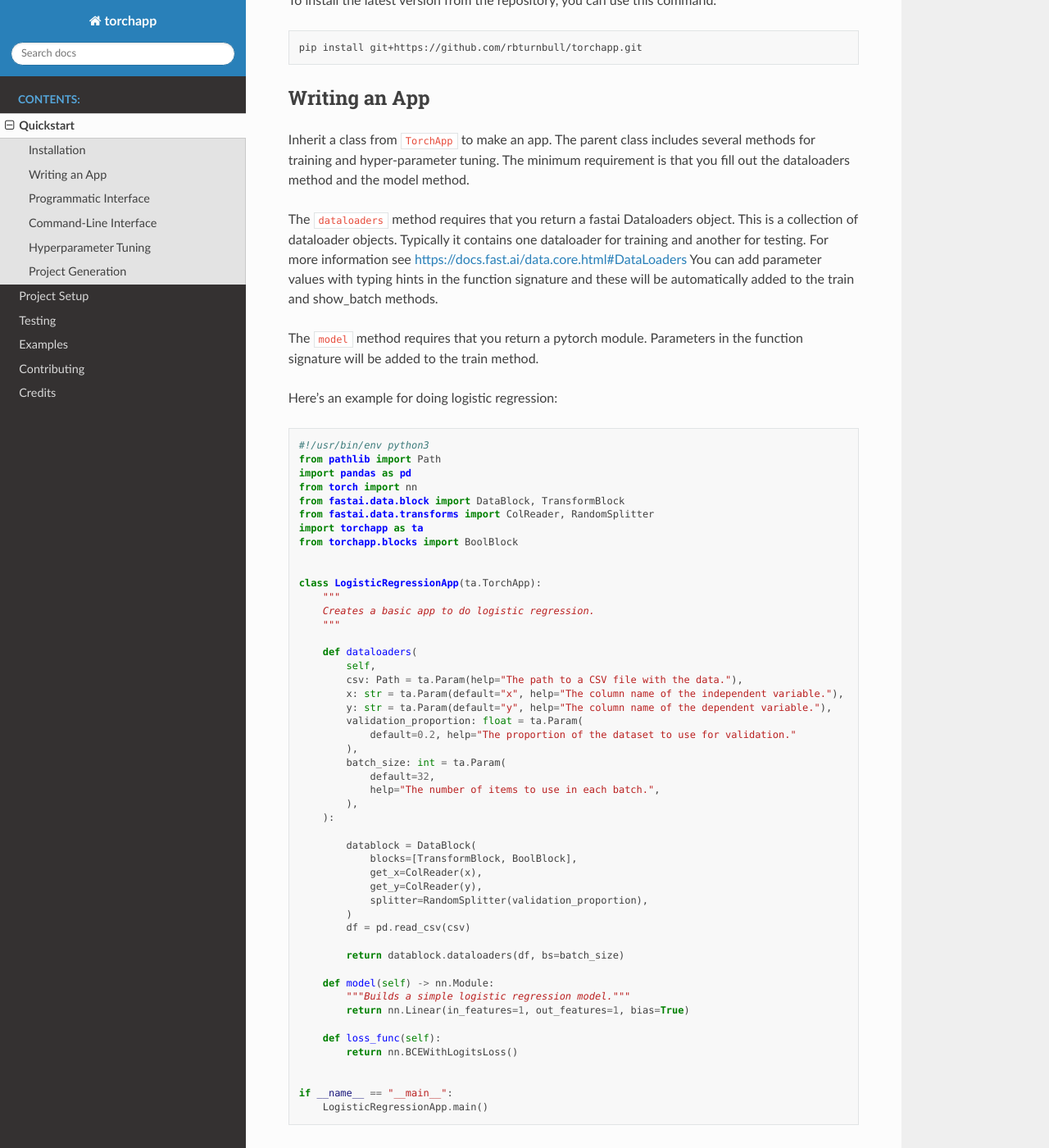
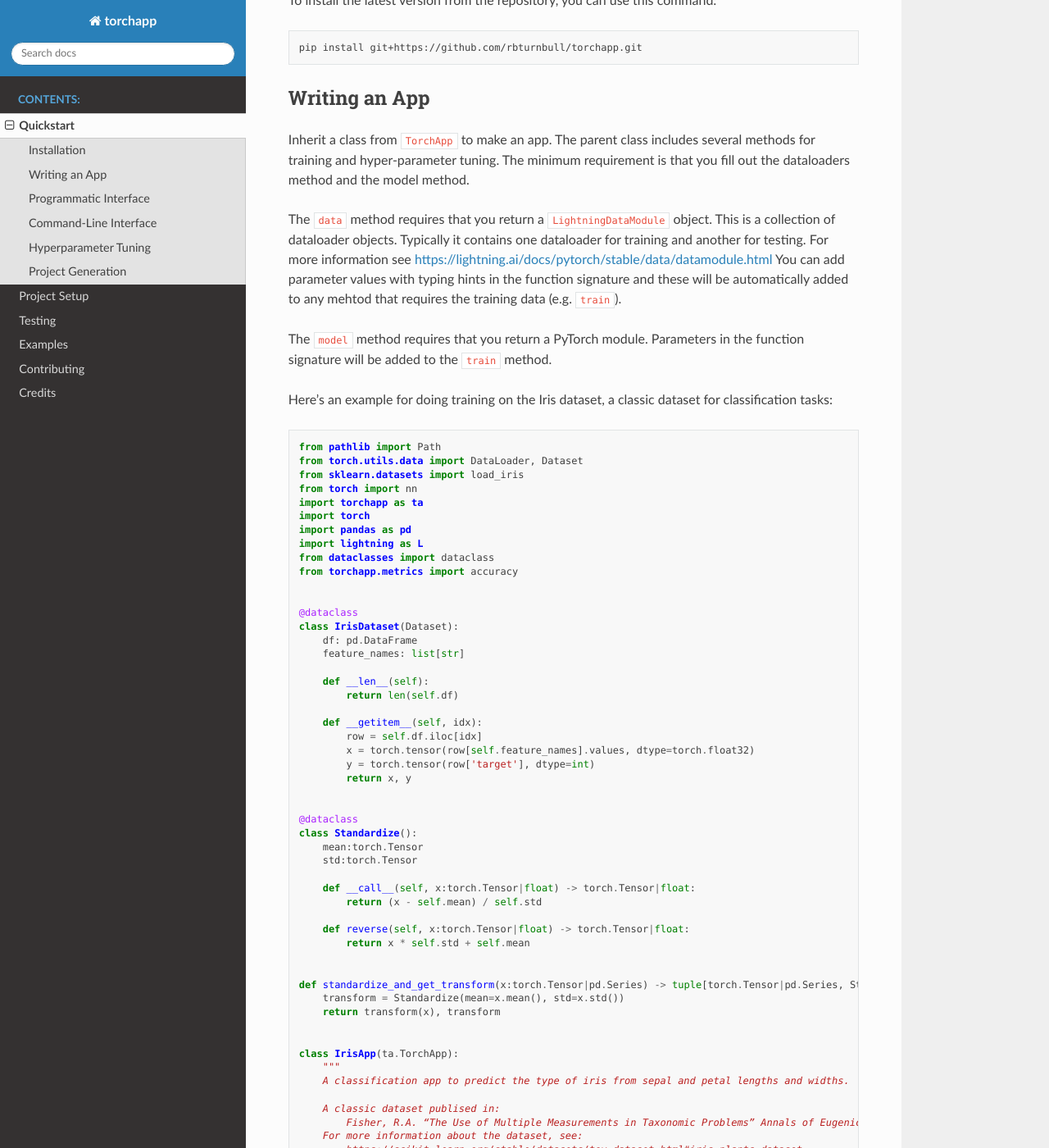
Before and after one commit to rbturnbull/torchapp, a Sphinx documentation site: the page built from docs/quickstart.rst, in a window 1280 px wide and 1400 px high, scrolled down 343 px. Shown: the whole window at 82% size. Built offline with Sphinx 7.4.7 and the Read the Docs theme 3.1.0, drawn with Linux system fonts in a browser that asks for light colours; pages that are not in the unit, such as notebooks, are missing from menus; some of the changed text lies outside the part shown.

Commit message:
:abc: updating readme

```diff
--- a/README.rst
+++ b/README.rst
@@ -57,65 +57,164 @@ Writing an App
 Inherit a class from :code:`TorchApp` to make an app. The parent class includes several methods for training and hyper-parameter tuning.
 The minimum requirement is that you fill out the dataloaders method and the model method.
 
-The :code:`dataloaders` method requires that you return a fastai Dataloaders object. This is a collection of dataloader objects.
-Typically it contains one dataloader for training and another for testing. For more information see https://docs.fast.ai/data.core.html#DataLoaders
-You can add parameter values with typing hints in the function signature and these will be automatically added to the train and show_batch methods.
+The :code:`data` method requires that you return a ``LightningDataModule`` object. This is a collection of dataloader objects.
+Typically it contains one dataloader for training and another for testing. For more information see https://lightning.ai/docs/pytorch/stable/data/datamodule.html
+You can add parameter values with typing hints in the function signature and these will be automatically added to any mehtod that requires the training data (e.g. ``train``).
 
-The :code:`model` method requires that you return a pytorch module. Parameters in the function signature will be added to the train method.
+The :code:`model` method requires that you return a PyTorch module. Parameters in the function signature will be added to the ``train`` method.
 
-Here's an example for doing logistic regression:
+Here's an example for doing training on the Iris dataset, a classic dataset for classification tasks:
 
 .. code-block:: Python
 
-    #!/usr/bin/env python3
     from pathlib import Path
+    from torch.utils.data import DataLoader, Dataset
+    from sklearn.datasets import load_iris
+    from torch import nn
+    import torchapp as ta
+    import torch
     import pandas as pd
-    from torch import nn
-    from fastai.data.block import DataBlock, TransformBlock
-    from fastai.data.transforms import ColReader, RandomSplitter
-    import torchapp as ta
-    from torchapp.blocks import BoolBlock
+    import lightning as L
+    from dataclasses import dataclass
+    from torchapp.metrics import accuracy
 
 
-    class LogisticRegressionApp(ta.TorchApp):
-        """
-        Creates a basic app to do logistic regression.
-        """
+    @dataclass
+    class IrisDataset(Dataset):
+        df: pd.DataFrame
+        feature_names: list[str]
 
-        def dataloaders(
-            self,
-            csv: Path = ta.Param(help="The path to a CSV file with the data."),
-            x: str = ta.Param(default="x", help="The column name of the independent variable."),
-            y: str = ta.Param(default="y", help="The column name of the dependent variable."),
-            validation_proportion: float = ta.Param(
-                default=0.2, help="The proportion of the dataset to use for validation."
-            ),
-            batch_size: int = ta.Param(
-                default=32,
-                help="The number of items to use in each batch.",
-            ),
-        ):
+        def __len__(self):
+            return len(self.df)
 
-            datablock = DataBlock(
-                blocks=[TransformBlock, BoolBlock],
-                get_x=ColReader(x),
-                get_y=ColReader(y),
-                splitter=RandomSplitter(validation_proportion),
-            )
-            df = pd.read_csv(csv)
-
-            return datablock.dataloaders(df, bs=batch_size)
-
-        def model(self) -> nn.Module:
-            """Builds a simple logistic regression model."""
-            return nn.Linear(in_features=1, out_features=1, bias=True)
-
-        def loss_func(self):
-            return nn.BCEWithLogitsLoss()
+        def __getitem__(self, idx):
+            row = self.df.iloc[idx]
+            x = torch.tensor(row[self.feature_names].values, dtype=torch.float32)
+            y = torch.tensor(row['target'], dtype=int)
+            return x, y
 
 
-    if __name__ == "__main__":
-        LogisticRegressionApp.main()
+    @dataclass
+    class Standardize():
+        mean:torch.Tensor
+        std:torch.Tensor
+
+        def __call__(self, x:torch.Tensor|float) -> torch.Tensor|float:
+            return (x - self.mean) / self.std
+
+        def reverse(self, x:torch.Tensor|float) -> torch.Tensor|float:
+            return x * self.std + self.mean
+
+
+    def standardize_and_get_transform(x:torch.Tensor|pd.Series) -> tuple[torch.Tensor|pd.Series, Standardize]:
+        transform = Standardize(mean=x.mean(), std=x.std())
+        return transform(x), transform
+
+
+    class IrisApp(ta.TorchApp):
+        """
+        A classification app to predict the type of iris from sepal and petal lengths and widths.
+
+        A classic dataset publised in:
+            Fisher, R.A. “The Use of Multiple Measurements in Taxonomic Problems” Annals of Eugenics, 7, Part II, 179–188 (1936).
+        For more information about the dataset, see:
+            https://scikit-learn.org/stable/datasets/toy_dataset.html#iris-plants-dataset
+        """
+        @ta.method
+        def setup(self):
+            iris_data = load_iris(as_frame=True)
+            df = iris_data['frame']
+            self.feature_names = iris_data['feature_names']
+            self.target_names = iris_data['target_names']
+            self.df = df
+
+        @ta.method
+        def data(self, validation_fraction: float = 0.2, batch_size: int = 32, seed: int = 42):
+            df = self.df
+
+            # Standardize and save the transforms
+            self.transforms = {}
+            for column in self.feature_names:
+                df[column], self.transforms[column] = standardize_and_get_transform(df[column])
+
+            validation_df = df.sample(frac=validation_fraction, random_state=seed)
+            train_df = df.drop(validation_df.index)
+            train_dataset = IrisDataset(train_df, self.feature_names)
+            val_dataset = IrisDataset(validation_df, self.feature_names)
+            data_module = L.LightningDataModule()
+
+            data_module.train_dataloader = lambda: DataLoader(train_dataset, batch_size=batch_size, shuffle=True)
+            data_module.val_dataloader = lambda: DataLoader(val_dataset, batch_size=batch_size, shuffle=False)
+            return data_module
+
+        @ta.method
+        def metrics(self):
+            return [accuracy]
+
+        @ta.method
+        def extra_hyperparameters(self):
+            return dict(target_names=self.target_names, transforms=self.transforms)
+
+        @ta.method
+        def model(
+            self,
+            hidden_size:int=ta.Param(default=8, tune=True, tune_min=4, tune_max=128, tune_log=True),
+            intermediate_layers:int=ta.Param(default=1, tune=True, tune_min=0, tune_max=3),
+        ):
+            in_features = 4
+            output_categories = 3
+
+            modules = [nn.Linear(in_features, hidden_size)]
+            for _ in range(intermediate_layers):
+                modules.append(nn.ReLU())
+                modules.append(nn.Linear(hidden_size, hidden_size))
+
+            modules.append(nn.ReLU())
+            modules.append(nn.Linear(hidden_size, output_categories))
+            return nn.Sequential(*modules)
+
+        @ta.method
+        def loss_function(self):
+            return nn.CrossEntropyLoss()
+
+        @ta.method
+        def get_bibtex_files(self):
+            files = super().get_bibtex_files()
+            files.append(Path(__file__).parent / "iris.bib")
+            return files
+
+        @ta.method
+        def prediction_dataloader(
+            self,
+            module,
+            sepal_length:float=ta.Param(...,help="The sepal length in cm."),
+            sepal_width:float=ta.Param(...,help="The sepal width in cm."),
+            petal_length:float=ta.Param(...,help="The petal length in cm."),
+            petal_width:float=ta.Param(...,help="The petal width in cm."),
+        ) -> list:
+            assert sepal_width is not None
+            assert sepal_length is not None
+            assert petal_width is not None
+            assert petal_length is not None
+
+            self.target_names = module.hparams.target_names
+
+            # data must be in the same order as the feature_names
+            data = [sepal_length, sepal_width, petal_length, petal_width]
+            transformed_data = [transform(x) for x,transform in zip(data, module.hparams.transforms.values())]
+            dataset = [torch.tensor(transformed_data, dtype=torch.float32)]
+            return DataLoader(dataset, batch_size=1)
+
+        @ta.method
+        def output_results(
+            self,
+            results,
+        ):
+            assert results.shape == (3,)
+            probabilities = torch.softmax(results, dim=0)
+            predicted_class = results.argmax().item()
+            predicted_name = self.target_names[predicted_class]
+            print(f"Predicted class: {predicted_name} ({probabilities[predicted_class]:.2%})")
 
 
 Programmatic Interface
@@ -125,15 +224,15 @@ To use the app in Python, simply instantiate it:
 
 .. code-block:: Python
 
-   app = LogisticRegressionApp()
+   app = IrisApp()
 
 Then you can train with the method:
 
 .. code-block:: Python
 
-   app.train(training_csv_path)
+   app.train(csv=training_csv_path)
 
-This takes the arguments of both the :code:`dataloaders` method and the :code:`train` method. The function signature is modified so these arguments show up in auto-completion in a Jupyter notebook.
+This takes the arguments of both the :code:`data` method and the :code:`train` method.
 
 Predictions are made by simply calling the app object.
 
@@ -144,34 +243,41 @@ Predictions are made by simply calling the app object.
 Command-Line Interface
 =======================
 
-Command-line interfaces are created simply by using the Poetry package management tool. Just add a line like this in :code:`pyproject.toml`
+Command-line interfaces are created simply by using the Poetry package management tool. Just add line like this in :code:`pyproject.toml` (assuming your package is called ``iris``):
 
 .. code-block:: toml
 
-    logistic = "logistic.apps:LogisticRegressionApp.main"
+    iris = "iris.apps:IrisApp.main"
+    iris-tools = "iris.apps:IrisApp.tools"
 
 Now we can train with the command line:
 
 .. code-block:: bash
 
-    logistic train training_csv_path
+    iris-tools train --csv training_csv_path
 
 All the arguments for the dataloader and the model can be set through arguments in the CLI. To see them run
 
 .. code-block:: bash
 
-    logistic train -h
+    iris-tools train --help
 
 Predictions are made like this:
 
 .. code-block:: bash
 
-    logistic predict data_csv_path
+    iris --csv data_csv_path
+
+See information for other commands by running:
+
+    iris-tools --help
 
 Hyperparameter Tuning
 =======================
 
-All the arguments in the dataloader and the model can be tuned using Weights & Biases (W&B) hyperparameter sweeps (https://docs.wandb.ai/guides/sweeps). In Python, simply run:
+All the arguments in the dataloader and the model can be tuned using a variety of hyperparameter tuning libraries including.
+
+In Python run this:
 
 .. code-block:: python
 
@@ -181,7 +287,7 @@ Or from the command line, run
 
 .. code-block:: bash
 
-    logistic tune --runs 10
+    iris-tools tune --runs 10
 
 These commands will connect with W&B and your runs will be visible on the wandb.ai site.
 
--- a/docs/tuning.rst
+++ b/docs/tuning.rst
@@ -1,10 +1,6 @@
 =======================
 Hyper-parameter Tuning
 =======================
-
-Parameters
-==========
-
 
 Tuning Engines
 ==============
```
Also changed, not shown: other parts of README.rst (+2 -2 lines), 1 other file.
